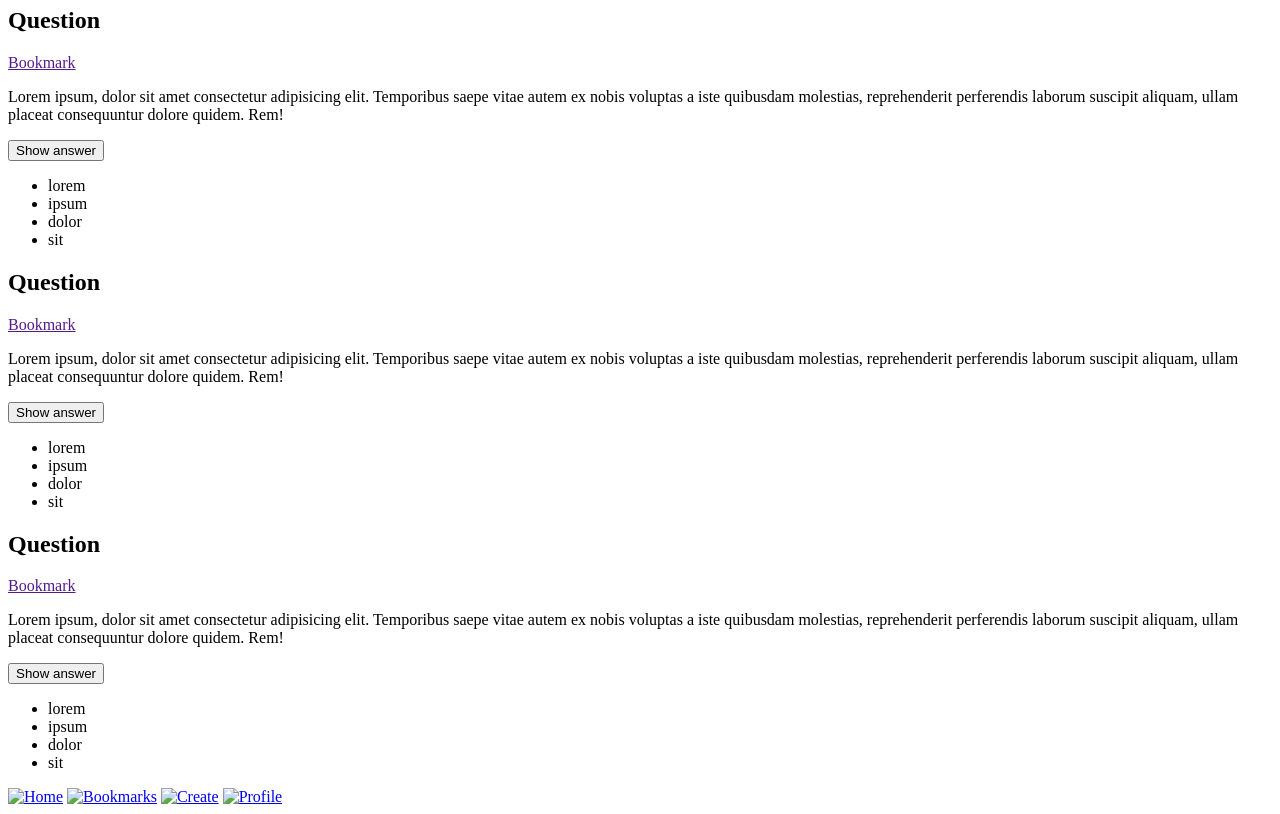
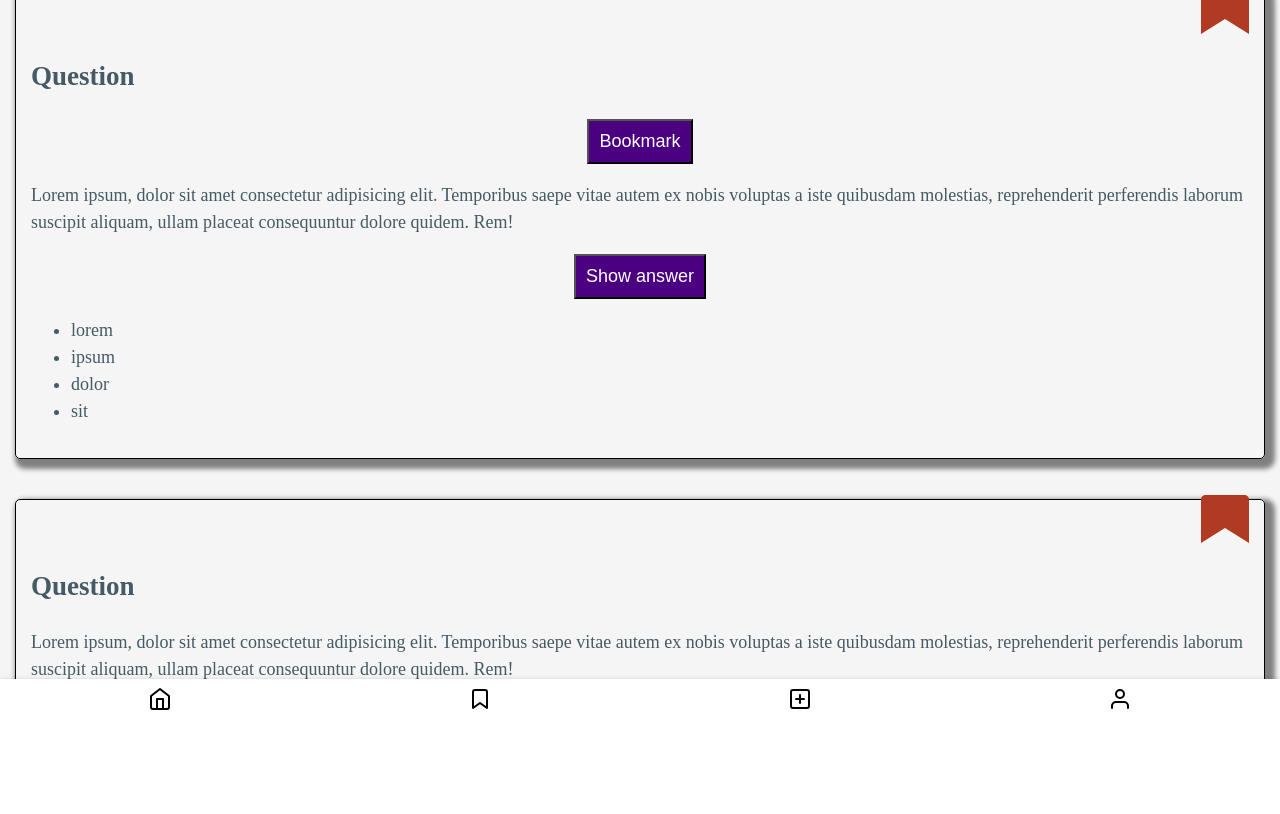
Before and after one commit to karstenlenz/quiz-app, a plain HTML site: page index.html in a window 1280 px wide. Shown: the part 73-887 px from the top of the page. After the commit the page ends 800 px from the top, so only its background shows below. Drawn offline with Linux system fonts and the light colour scheme.

Commit message:
Add basic styling to index.html

```diff
--- a/index.html
+++ b/index.html
@@ -4,15 +4,17 @@
     <meta charset="UTF-8" />
     <meta name="viewport" content="width=device-width, initial-scale=1.0" />
     <title>Quiz-App</title>
+    <link rel="stylesheet" href="styles.css" />
   </head>
   <body>
     <header>
       <h1>Quiz-App</h1>
     </header>
     <main>
-      <article>
+      <section class="card">
+        <button class="ribbon"></button>
         <h2>Question</h2>
-        <a href="">Bookmark</a>
+        <button>Bookmark</button>
         <p>
           Lorem ipsum, dolor sit amet consectetur adipisicing elit. Temporibus
           saepe vitae autem ex nobis voluptas a iste quibusdam molestias,
@@ -21,15 +23,15 @@
         </p>
         <button>Show answer</button>
         <ul>
-          <li>lorem</li>
-          <li>ipsum</li>
-          <li>dolor</li>
-          <li>sit</li>
+          <li class="tag">lorem</li>
+          <li class="tag">ipsum</li>
+          <li class="tag">dolor</li>
+          <li class="tag">sit</li>
         </ul>
-      </article>
-      <article>
+      </section>
+      <section class="card">
+        <button class="ribbon"></button>
         <h2>Question</h2>
-        <a href="">Bookmark</a>
         <p>
           Lorem ipsum, dolor sit amet consectetur adipisicing elit. Temporibus
           saepe vitae autem ex nobis voluptas a iste quibusdam molestias,
@@ -38,15 +40,16 @@
         </p>
         <button>Show answer</button>
         <ul>
-          <li>lorem</li>
-          <li>ipsum</li>
-          <li>dolor</li>
-          <li>sit</li>
+          <li class="tag">lorem</li>
+          <li class="tag">ipsum</li>
+          <li class="tag">dolor</li>
+          <li class="tag">sit</li>
         </ul>
-      </article>
-      <article>
+      </section>
+      <section class="card">
+        <button class="ribbon"></button>
         <h2>Question</h2>
-        <a href="">Bookmark</a>
+        <button>Bookmark</button>
         <p>
           Lorem ipsum, dolor sit amet consectetur adipisicing elit. Temporibus
           saepe vitae autem ex nobis voluptas a iste quibusdam molestias,
@@ -55,18 +58,26 @@
         </p>
         <button>Show answer</button>
         <ul>
-          <li>lorem</li>
-          <li>ipsum</li>
-          <li>dolor</li>
-          <li>sit</li>
+          <li class="tag">lorem</li>
+          <li class="tag">ipsum</li>
+          <li class="tag">dolor</li>
+          <li class="tag">sit</li>
         </ul>
-      </article>
+      </section>
     </main>
     <footer>
-      <a href="index.html"><img src="" alt="Home" /></a>
-      <a href="bookmarks.html"><img src="" alt="Bookmarks" /></a>
-      <a href="create.html"><img src="" alt="Create" /></a>
-      <a href="profile.html"><img src="" alt="Profile" /></a>
+      <a href="index.html" class="footer-icon"
+        ><img src="img/home.svg" alt="Home"
+      /></a>
+      <a href="bookmarks.html" class="footer-icon"
+        ><img src="img/bookmark.svg" alt="Bookmarks"
+      /></a>
+      <a href="create.html" class="footer-icon"
+        ><img src="img/plus-square.svg" alt="Create"
+      /></a>
+      <a href="profile.html" class="footer-icon"
+        ><img src="img/user.svg" alt="Profile"
+      /></a>
     </footer>
   </body>
 </html>
--- /dev/null
+++ b/styles.css
@@ -0,0 +1,91 @@
+* {
+  box-sizing: border-box;
+}
+
+body {
+  display: grid;
+  grid-template-areas:
+    'header'
+    'main'
+    'footer';
+  grid-template-columns: 1fr;
+  grid-template-rows: 48px 1fr 48px;
+  height: 100vh;
+  font-size: 112.5%;
+  line-height: 1.5;
+  margin: 0;
+  color: #455a64;
+}
+
+header {
+  grid-area: header;
+  background-color: #fff;
+  padding: 15px;
+  box-shadow: 0 2px 2px 0 rgba(0, 0, 0, 0.14),
+    0 3px 1px -2px rgba(0, 0, 0, 0.12), 0 1px 5px 0 rgba(0, 0, 0, 0.2);
+}
+
+main {
+  overflow: scroll;
+  grid-area: main;
+  padding: 15px;
+  background-color: #f5f5f5;
+}
+
+footer {
+  grid-area: footer;
+  background-color: #fff;
+  display: grid;
+  grid-template-columns: repeat(4, 1fr);
+  justify-content: space-around;
+  align-content: stretch;
+  justify-items: center;
+  align-items: center;
+  box-shadow: 0 2px 2px 0 rgba(0, 0, 0, 0.14),
+    0 3px 1px -2px rgba(0, 0, 0, 0.12), 0 1px 5px 0 rgba(0, 0, 0, 0.2);
+}
+
+h1 {
+  text-align: center;
+  margin: 0;
+  font-size: 1.25em;
+}
+
+h1,
+h2,
+h3 {
+}
+
+button {
+  display: block;
+  font-size: 1em;
+  padding: 10px;
+  background-color: indigo;
+  color: white;
+  margin: 0 auto;
+}
+
+.card {
+  border: 1px solid black;
+  border-radius: 5px;
+  box-shadow: 5px 5px 5px 5px grey;
+  padding: 15px;
+  margin-bottom: 40px;
+}
+.ribbon {
+  padding: 0;
+  margin-right: 0;
+  margin-top: -20px;
+  width: 0px;
+  height: 48px;
+  background-color: transparent;
+  border: solid 24px #b13a22;
+  border-bottom: solid 15px transparent;
+  border-top-left-radius: 5px;
+  border-top-right-radius: 5px;
+  cursor: pointer;
+}
+
+.footer-icon {
+  /* height: 40px; */
+}
```
Also changed, not shown: bookmarks.html (+10 -9 lines), create.html (+2 -1 lines), profile.html (+2 -1 lines), img/bookmark.svg (added), img/home.svg (added), img/plus-square.svg (added), img/user.svg (added).
